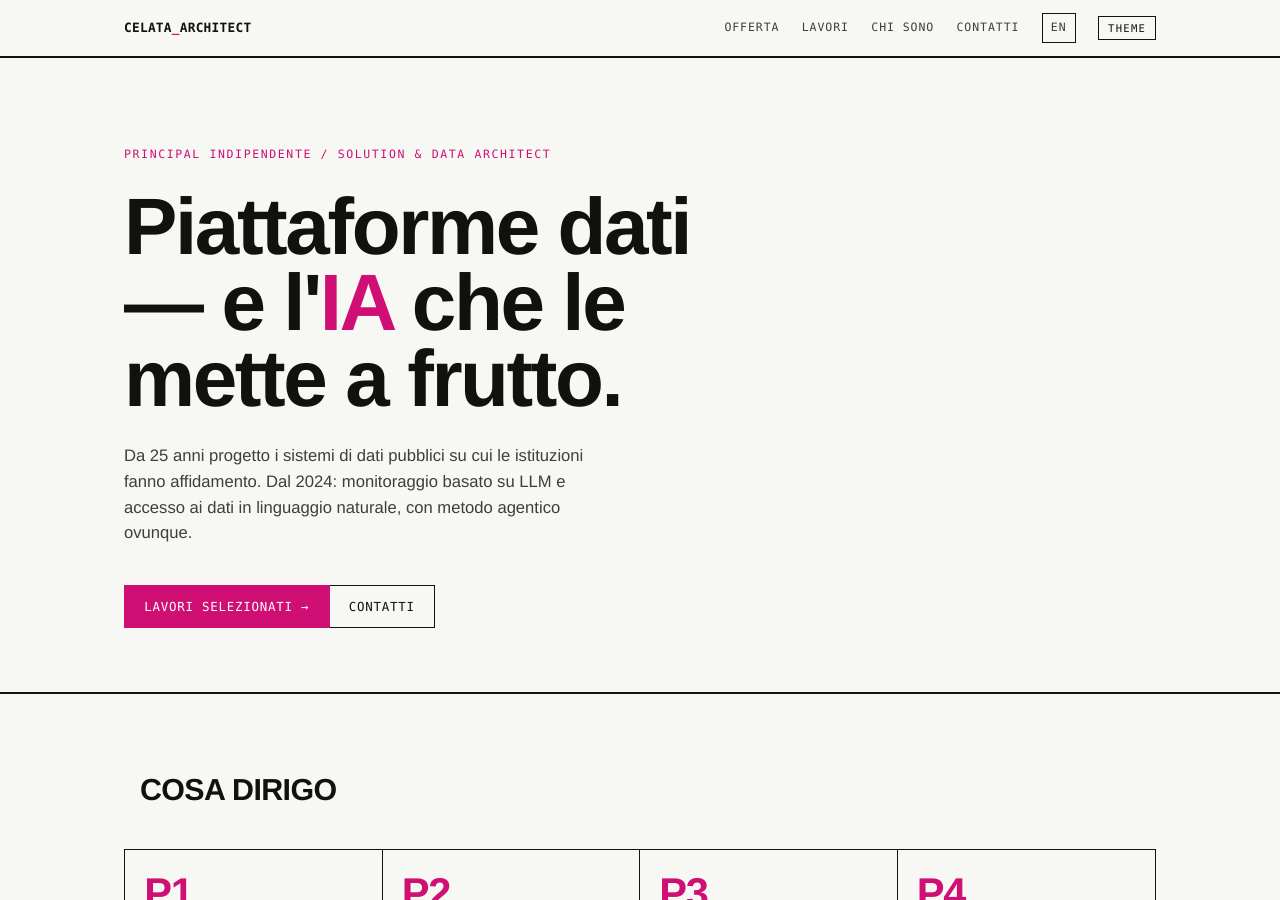
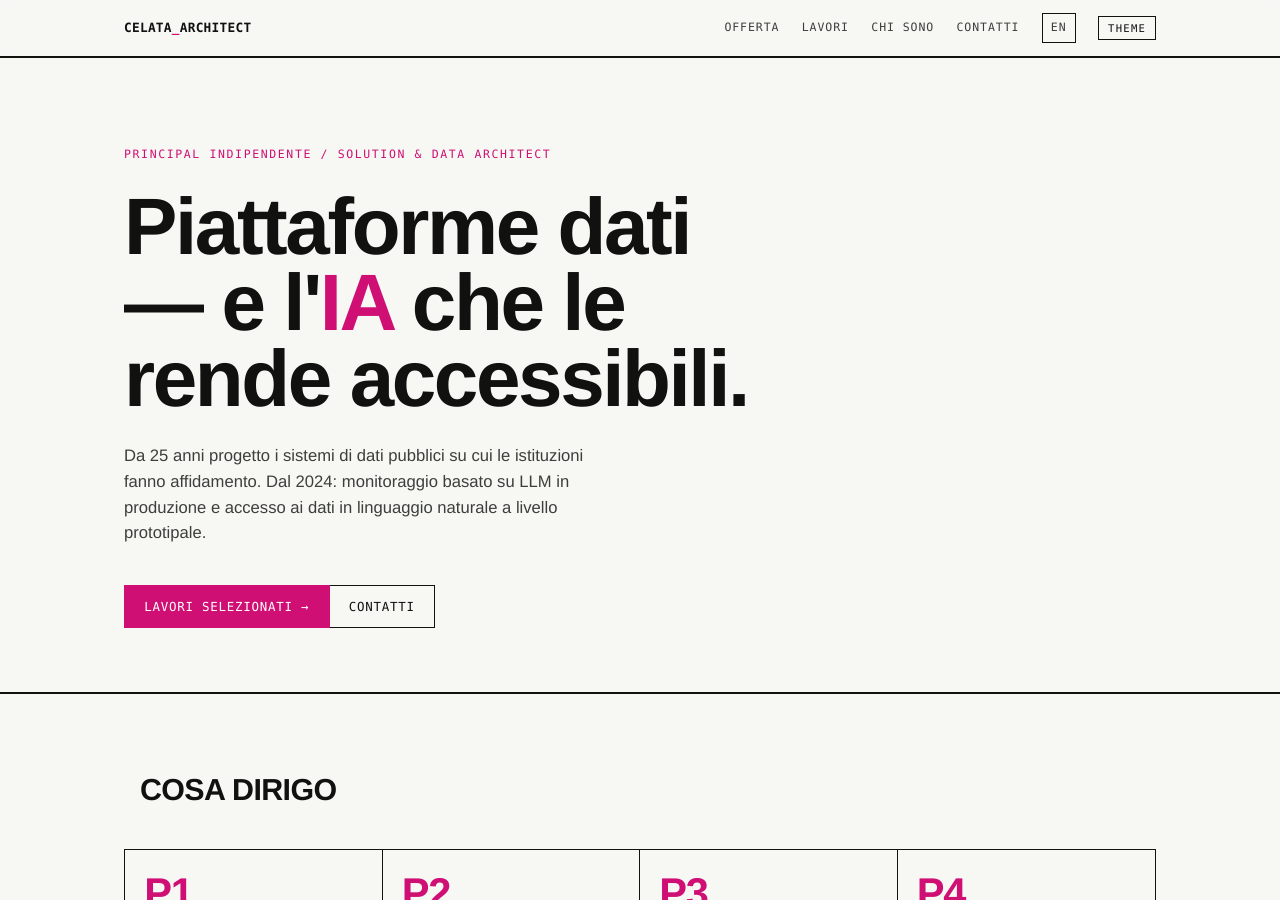
Before and after one commit to guglielmo/guglielmo.github.io, a Jekyll site: the page built from it/index.html, in a window 1280 px wide and 900 px high. Built offline with Jekyll 4.4.1, drawn with Linux system fonts in a browser that asks for light colours; some of the changed text lies outside the part shown.

Commit message:
Rimuovi calchi dai contenuti del sito e allinea all'ultima narrative-spine (#4)
- Hero e bio IT: elimina la famiglia "mettere a frutto" (calco), sostituita con "rendere i dati accessibili e utilizzabili" / "IA fondata sui dati"
- Hero lede IT/EN: rimuove il metodo agentico da headline/bio (decisione spine 2026-07-19), spostando l'accento su produzione vs. prototipo; il metodo agentico resta nel pilastro P3 dell'offerta
- Mantiene "put them to work" in EN, idioma canonico della spine (non un calco)


Claude-Session: https://claude.ai/code/session_01WNoG17uh6kVzDFvLWUpXfK

Co-authored-by: Claude <noreply@anthropic.com>

```diff
--- a/_data/en.yml
+++ b/_data/en.yml
@@ -18,7 +18,7 @@ meta:
 hero:
   kicker: "Independent Principal / Solution &amp; Data Architect"
   title: "Data platforms — and the <mark>AI</mark> that puts them to work."
-  lede: "25 years architecting public-data systems institutions rely on. Since 2024: LLM-based monitoring and natural-language access to data, delivered with agentic method throughout."
+  lede: "25 years architecting public-data systems institutions rely on. Since 2024: LLM-based monitoring in production and natural-language access to data at prototype stage."
   cta_work: "Selected work →"
   cta_contact: "Contact"
 
--- a/_data/it.yml
+++ b/_data/it.yml
@@ -13,12 +13,12 @@ nav:
 
 meta:
   title: "Guglielmo Celata — Solution & Data Architect"
-  description: "Principal indipendente. Progetto e dirigo piattaforme dati — e le applicazioni di intelligenza artificiale che le mettono a frutto. 25 anni di sistemi di dati pubblici."
+  description: "Principal indipendente. Progetto e dirigo piattaforme dati — e le applicazioni di intelligenza artificiale che rendono quei dati accessibili e utilizzabili. 25 anni di sistemi di dati pubblici."
 
 hero:
   kicker: "Principal indipendente / Solution &amp; Data Architect"
-  title: "Piattaforme dati — e l'<mark>IA</mark> che le mette a frutto."
-  lede: "Da 25 anni progetto i sistemi di dati pubblici su cui le istituzioni fanno affidamento. Dal 2024: monitoraggio basato su LLM e accesso ai dati in linguaggio naturale, con metodo agentico ovunque."
+  title: "Piattaforme dati — e l'<mark>IA</mark> che le rende accessibili."
+  lede: "Da 25 anni progetto i sistemi di dati pubblici su cui le istituzioni fanno affidamento. Dal 2024: monitoraggio basato su LLM in produzione e accesso ai dati in linguaggio naturale a livello prototipale."
   cta_work: "Lavori selezionati →"
   cta_contact: "Contatti"
 
@@ -81,7 +81,7 @@ about:
   body:
     - "Sono un principal indipendente. Da 25 anni trasformo dati pubblici complessi in piattaforme su cui le istituzioni contano — dall'architettura dati nazionale di OpenCoesione al data-lake territoriale MAPS che dirigo oggi."
     - "Ho costruito infrastruttura dati per l'accountability pubblica: OPDM, la piattaforma dietro il monitoraggio di politica e istituzioni di Openpolis; l'archivio nazionale delle delibere CIPE; lo standard internazionale <strong>Popolo</strong> per i dati su persone e organizzazioni. Sono una delle persone che hanno costruito Openpolis come fondazione nazionale, e ho co-fondato DEPP, dove sono CTO."
-    - "Dal 2024 progetto anche le applicazioni di IA che mettono i dati a frutto. La lezione, più semplice dell'hype: <strong>un'applicazione di IA sui dati vale quanto la piattaforma che ha sotto — progetto entrambi i livelli.</strong>"
+    - "Dal 2024 progetto anche le applicazioni di IA che rendono quei dati accessibili e utilizzabili. La lezione, più semplice dell'hype: <strong>un'applicazione di IA fondata sui dati vale quanto la piattaforma che ha sotto — progetto entrambi i livelli.</strong>"
 
 contact:
   kicker: Contatti
@@ -120,7 +120,7 @@ cases:
         p: "LLM via API sopra una pipeline di ingestione: categorizza gli elementi in ingresso, li sintetizza ed estrae e prioritizza ciò che conta rispetto agli interessi di ciascun cliente."
       - h: "Perché conta"
         p: "La prova in produzione del filone applicativo di IA — e un'illustrazione concreta del nesso: l'applicazione funziona perché il livello dati sottostante (ingestione, struttura, governance) è stato progettato per essa."
-    sells: "Applicazioni di IA sui dati + entrambi i livelli."
+    sells: "Applicazioni di IA fondate sui dati + entrambi i livelli."
   opencoesione:
     idx: "03"
     title: "OpenCoesione.gov.it — architettura dati nazionale"
```
